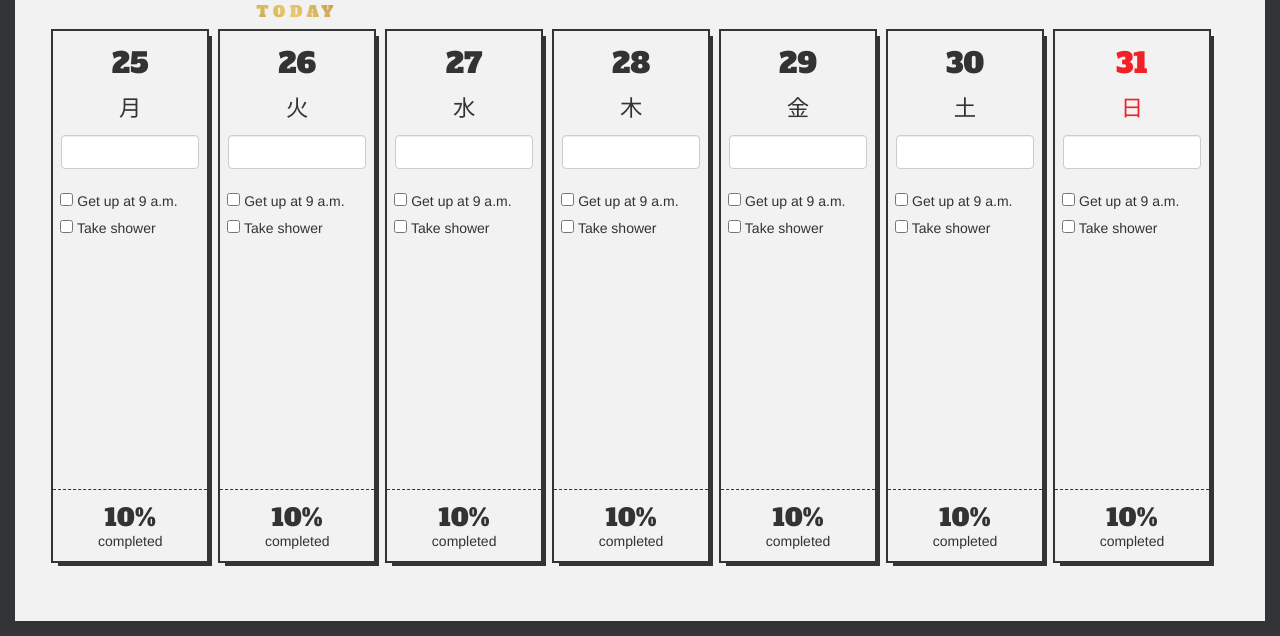
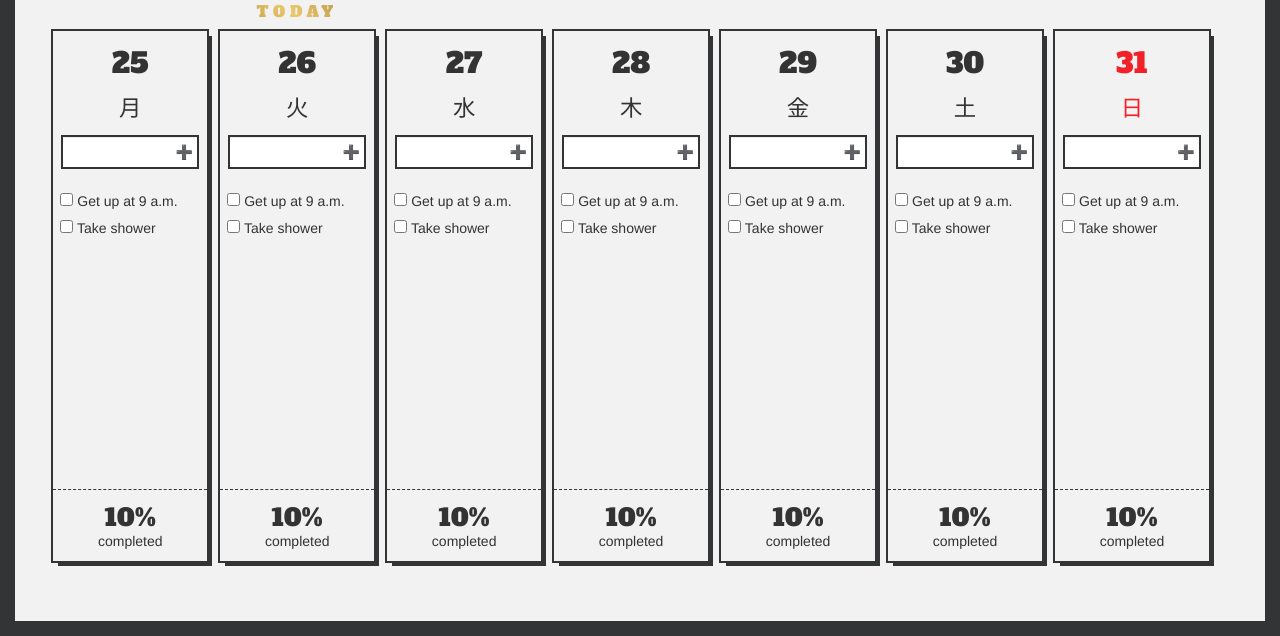
Before and after one commit to haleyparkdesign/weekly-checklist, a plain HTML site: page index.html in a window 1280 px wide. Shown: the part 164-800 px from the top of the page. Drawn offline with nearby package versions, Linux system fonts and the light colour scheme.

Commit message:
Add files via upload

```diff
--- a/index.html
+++ b/index.html
@@ -26,21 +26,10 @@
             <div class="today">today</div>
             <div class="date" id="monDate">25</div>
             <div class="day">月</div>
-            <input type="text" class="form-control" id="mon" placeholder="" name="text">
-<!--            <div class="form-check tasks">-->
-<!--            <div class="daily"></div>-->
-<!--
-                <label class="form-check-label">
-                    <input class="form-check-input" type="checkbox" value=""> Option 1
-                    </label>
-                <label class="form-check-label">
-                    <input class="form-check-input" type="checkbox" value=""> Option 1
-                    </label>
-                <label class="form-check-label">
-                    <input class="form-check-input" type="checkbox" value=""> Option 1
-                    </label>
--->
-<!--            </div>-->
+            <form class="px-4 py-3" data-id="taskForm">
+                <input type="text" class="form-control" data-id="mon" placeholder="" name="text">
+                <button class="submit">➕</button>
+            </form>
             <div class="completed">
                 <h3>10%</h3>
                 <p>completed</p>
@@ -50,12 +39,10 @@
             <div class="today">today</div>
             <div class="date" id="tueDate">25</div>
             <div class="day">火</div>
-            <input type="text" class="form-control" id="tue" placeholder="" name="text">
-<!--
-            <div class="form-check tasks">
-            <div class="daily"></div>
-            </div>
--->
+            <form class="px-4 py-3" data-id="taskForm">
+                <input type="text" class="form-control" data-id="tue" placeholder="" name="text">
+                <button class="submit">➕</button>
+            </form>
             <div class="completed">
                 <h3>10%</h3>
                 <p>completed</p>
@@ -65,21 +52,11 @@
             <div class="today">today</div>
             <div class="date" id="wedDate">25</div>
             <div class="day">水</div>
-            <input type="text" class="form-control" id="wed" placeholder="" name="text">
-<!--
-            <div class="form-check tasks">
-            <div class="daily"></div>
-                <label class="form-check-label">
-                    <input class="form-check-input" type="checkbox" value=""> Option 1
-                    </label>
-                <label class="form-check-label">
-                    <input class="form-check-input" type="checkbox" value=""> Option 1
-                    </label>
-                <label class="form-check-label">
-                    <input class="form-check-input" type="checkbox" value=""> Option 1
-                    </label>
-            </div>
--->
+            <form class="px-4 py-3" data-id="taskForm">
+                <input type="text" class="form-control" data-id="wed" placeholder="" name="text">
+                <button class="submit">➕</button>
+            </form>
+
             <div class="completed">
                 <h3>10%</h3>
                 <p>completed</p>
@@ -89,21 +66,11 @@
             <div class="today">today</div>
             <div class="date" id="thuDate">25</div>
             <div class="day">木</div>
-            <input type="text" class="form-control" id="thu" placeholder="" name="text">
-<!--
-            <div class="form-check tasks">
-            <div class="daily"></div>
-                <label class="form-check-label">
-                    <input class="form-check-input" type="checkbox" value=""> Option 1
-                    </label>
-                <label class="form-check-label">
-                    <input class="form-check-input" type="checkbox" value=""> Option 1
-                    </label>
-                <label class="form-check-label">
-                    <input class="form-check-input" type="checkbox" value=""> Option 1
-                    </label>
-            </div>
--->
+            <form class="px-4 py-3" data-id="taskForm">
+                <input type="text" class="form-control" data-id="thu" placeholder="" name="text">
+                <button class="submit">➕</button>
+            </form>
+
             <div class="completed">
                 <h3>10%</h3>
                 <p>completed</p>
@@ -113,21 +80,11 @@
             <div class="today">today</div>
             <div class="date" id="friDate">25</div>
             <div class="day">金</div>
-            <input type="text" class="form-control" id="fri" placeholder="" name="text">
-<!--
-            <div class="form-check tasks">
-                <div class="daily"></div>
-                <label class="form-check-label">
-                    <input class="form-check-input" type="checkbox" value=""> Option 1
-                    </label>
-                <label class="form-check-label">
-                    <input class="form-check-input" type="checkbox" value=""> Option 1
-                    </label>
-                <label class="form-check-label">
-                    <input class="form-check-input" type="checkbox" value=""> Option 1
-                    </label>
-            </div>
--->
+            <form class="px-4 py-3" data-id="taskForm">
+                <input type="text" class="form-control" data-id="fri" placeholder="" name="text">
+                <button class="submit">➕</button>
+            </form>
+
             <div class="completed">
                 <h3>10%</h3>
                 <p>completed</p>
@@ -137,21 +94,11 @@
             <div class="today">today</div>
             <div class="date" id="satDate">25</div>
             <div class="day">土</div>
-            <input type="text" class="form-control" id="sat" placeholder="" name="text">
-<!--
-            <div class="form-check tasks">
-            <div class="daily"></div>
-                <label class="form-check-label">
-                    <input class="form-check-input" type="checkbox" value=""> Option 1
-                    </label>
-                <label class="form-check-label">
-                    <input class="form-check-input" type="checkbox" value=""> Option 1
-                    </label>
-                <label class="form-check-label">
-                    <input class="form-check-input" type="checkbox" value=""> Option 1
-                    </label>
-            </div>
--->
+            <form class="px-4 py-3" data-id="taskForm">
+                <input type="text" class="form-control" data-id="sat" placeholder="" name="text">
+                <button class="submit">➕</button>
+            </form>
+
             <div class="completed">
                 <h3>10%</h3>
                 <p>completed</p>
@@ -161,72 +108,20 @@
             <div class="today">today</div>
             <div class="date" id="sunDate">25</div>
             <div class="day">日</div>
-            <input type="text" class="form-control" id="sun" placeholder="" name="text">
-<!--
-            <div class="form-check tasks">
-            <div class="daily"></div>
-                <label class="form-check-label">
-                    <input class="form-check-input" type="checkbox" value=""> Option 1
-                    </label>
-            </div>
--->
+            <form class="px-4 py-3" data-id="taskForm">
+                <input type="text" class="form-control" data-id="sun" placeholder="" name="text">
+                <button class="submit">➕</button>
+            </form>
+
             <div class="completed">
                 <h3>10%</h3>
                 <p>completed</p>
             </div>
         </div>
     </div>
-    <!--
-
-    <div class="dropdown">
-        <button class="btn btn-default dropdown-toggle sort-button" type="button" id="sort" data-toggle="dropdown" aria-haspopup="true" aria-expanded="false">Add Task</button>
-
-        <div class="dropdown-menu" aria-labelledby="dropdownMenuButton" data-id="formContainer">
-            <h3>Add Task Form</h3>
-
-            <form class="px-4 py-3" data-id="taskForm">
-                <div class="form-group">
-                    <label for="taskDescription">Description</label>
-                    <input type="text" class="form-control" id="taskDescription" placeholder="task description" name="text">
-                </div>
-
-                <div class="form-group">
-                    <label for="taskPriority">Priority</label>
-                    <select class="form-control" id="taskPriority" name="priority">
-                    <option>high</option>
-                    <option>medium</option>
-                    <option>low</option>
-                    </select>
-                </div>
-
-                <p>Date: <input type="text" id="datepicker" name="duedate"></p>
-
-                <h3>Task Tags</h3>
-                <div class="tags"></div>
-
-                <button type="submit" class="btn btn-primary" id="addThisTask">Add this task</button>
-                <button class="btn btn-primary" id="cancel">Cancel</button>
-            </form>
-            <div class="dropdown-divider"></div>
-        </div>
-    </div>
-
-    <div class="dropdown">
-        <button class="btn btn-default dropdown-toggle sort-button" type="button" id="sort" data-toggle="dropdown" aria-haspopup="true" aria-expanded="false">Sort</button>
-        <div class="dropdown-menu" aria-labelledby="dropdownMenuButton">
-            <button class="btn btn-secondary" id="byTaskID">By task ID</button>
-            <button class="btn btn-secondary" id="byDueDate">By due date</button>
-            <button class="btn btn-secondary" id="byTag">By tag</button>
-        </div>
-    </div>
-
-    <button type="submit" class="btn btn-default reset-button" id="reset">Reset</button>
-    <div class="main">
-    </div>
--->
-
     <script src="https://maxcdn.bootstrapcdn.com/bootstrap/3.3.7/js/bootstrap.min.js" charset="utf-8"></script>
     <script src="https://cdnjs.cloudflare.com/ajax/libs/popper.js/1.12.3/umd/popper.min.js" charset="utf-8"></script>
     <script src="main.js" charset="utf-8"></script>
 </body>
+
 </html>
--- a/main.js
+++ b/main.js
@@ -1,6 +1,7 @@
 var weekdates = [];
 var $weekDates = ['#monDate', '#tueDate', '#wedDate', '#thuDate', '#friDate', '#satDate', '#sunDate'];
 var static = ['Get up at 9 a.m.', 'Take shower'];
+var weekdayHanja = ['月', '火', '水', '木', '金', '土', '日'];
 var monTasks = [];
 var tueTasks = [];
 var wedTasks = [];
@@ -62,9 +63,7 @@ function addTasksToDOM() {
         var tasks = $('<div class="tasks"></div>');
 
         for (j = 0; j < weekTasks[i].length; j++) {
-            var checkBox =
-                '<label class="form-check-label"> <input class="form-check-input" type="checkbox" value=""> ' + weekTasks[i][j] + '</label>';
-            tasks.append(checkBox)
+            tasks.append(makeCheckbox(weekTasks[i][j]))
         }
 
         $dayColumn.append(tasks);
@@ -72,17 +71,16 @@ function addTasksToDOM() {
     }
 }
 
+function makeCheckbox(task) {
+    var checkBox =
+        '<label class="form-check-label"> <input class="form-check-input" type="checkbox" value=""> ' + task + '</label>';
+    return checkBox;
+}
+
 addStaticToDaily();
 addTasksToDOM();
 
-//    for (i = 0; i < static.length; i++) {
-//        var checkBox =
-//            '<label class="form-check-label"> <input class="form-check-input" type="checkbox" value=""> ' + static[i] + '</label>'
-//        $('.daily').append(checkBox);
-//    }
-//}
-
-$(".form-check-input").on('change', function () {
+$(document).on('change', '.form-check-input', function () {
     var theLabel = $(this).closest('.form-check-label');
     // this function will get executed every time the #home element is clicked (or tab-spacebar changed)
     if ($(this).is(":checked")) {
@@ -90,4 +88,33 @@ $(".form-check-input").on('change', function () {
     } else {
         theLabel.removeClass('done');
     }
-});
+})
+
+function whatDay(column) {
+    var $whatDay = column.find('.day');
+    var dayHanja = $whatDay.text();
+    console.log($whatDay);
+
+    for (i = 0; i < weekdayHanja.length; ji++) {
+        if (dayHanja === weekdayHanja[i]) {
+            return i;
+        }
+    }
+}
+
+$('[data-id="taskForm"]').on('submit', function () {
+    event.preventDefault();
+    var data = {};
+    var $dayColumn = $(this).closest('.column');
+
+    $('[data-id="taskForm"]').serializeArray().forEach(function (item) {
+        var addedTask = '' + item.value + '';
+        console.log('added task is' + item.value);
+        weekTasks[whatDay($dayColumn)].push(addedTask);
+        console.log(weekTasks[whatDay($dayColumn)]);
+    });
+
+    var taskDOM = makeCheckbox(weekTasks[whatDay($dayColumn)][weekTasks[whatDay($dayColumn)].length - 1]);
+
+    $dayColumn.find('.tasks').append(taskDOM);
+})
--- a/style.css
+++ b/style.css
@@ -23,8 +23,16 @@ h1 {
     letter-spacing: .2em;
 }
 
+form {
+    position: relative;
+}
+
 button {
-    margin-right: 20px;
+    position: absolute;
+    margin-top: -28px;
+    right: 8px;
+    background-color: transparent;
+    border: none;
 }
 
 .lists {
@@ -162,6 +170,7 @@ button {
 .form-check-label {
     font-weight: 400;
     margin-left: 7px;
+    display: block;
 }
 
 .tags {
@@ -184,3 +193,8 @@ button {
     border-bottom: 0;
     border-left: .3em solid transparent;
 }
+
+.form-control {
+    border-radius: 0px;
+    border: 2px solid #323435;
+}
```
